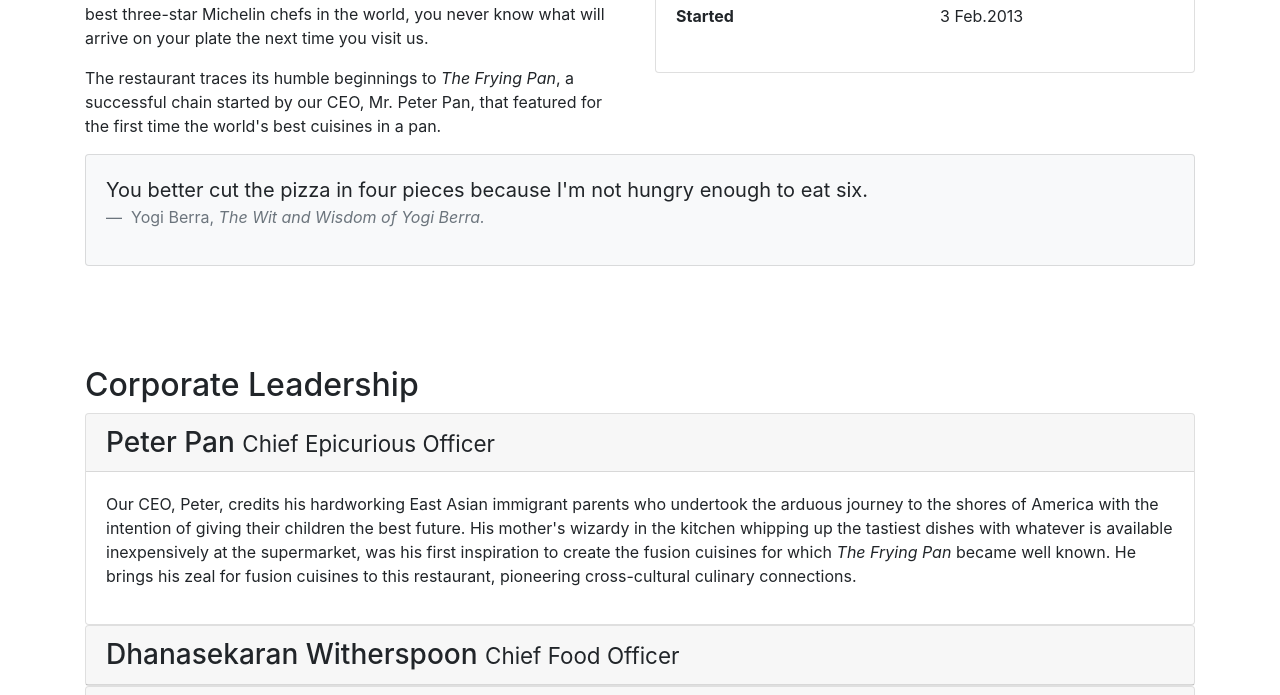
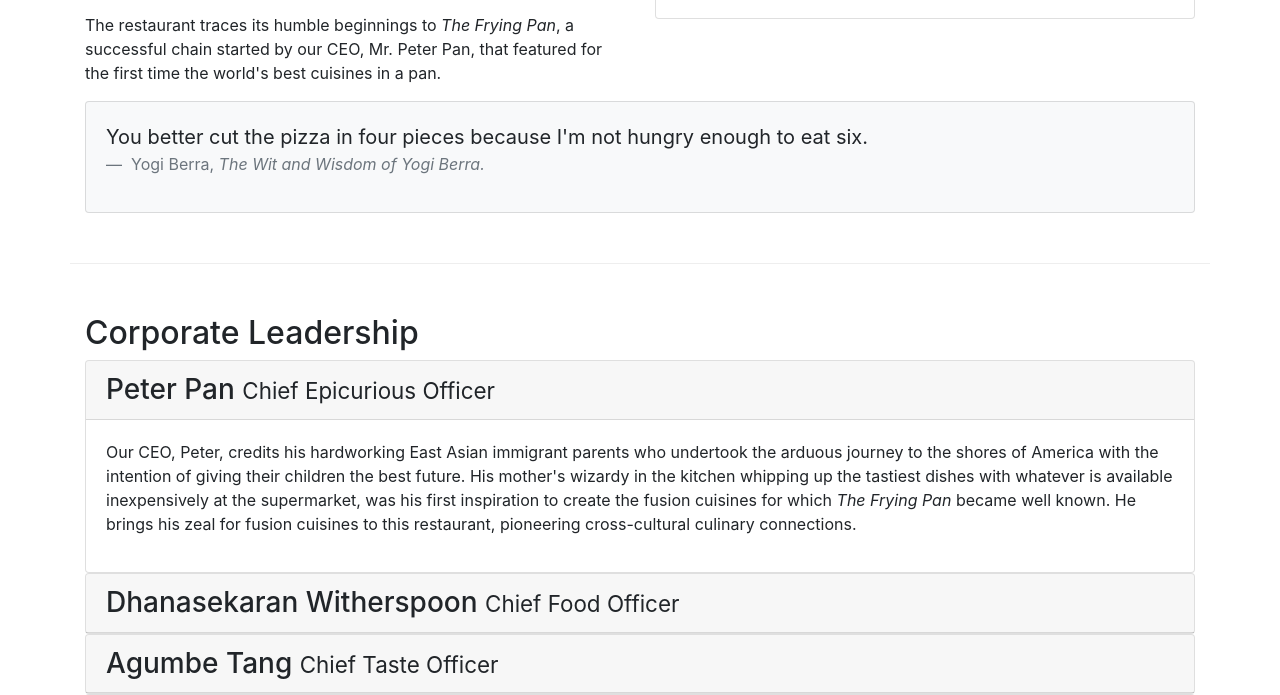
Before and after one commit to XinyiM/Bootstrap4Project, a website: page aboutus.html in a window 1280 px wide. Shown: the part 784-1479 px from the top of the page. Drawn offline with nearby package versions, Linux system fonts and the light colour scheme; files that its build step writes are made by us from their sources.

Commit message:
npm scripts part 2

```diff
--- a/aboutus.html
+++ b/aboutus.html
@@ -7,11 +7,14 @@
     <meta charset="utf-8">
     <meta name="viewport" content="width=device-width, initial-scale=1, shrink-to-fit=no">
     <meta http-equiv="x-ua-compatible" content="ie=edge">
-    <link rel="stylesheet" href="css/style.css">
+
+    <!-- build:css css/main.css -->
+    <link rel="stylesheet" href="css/style-old.css">
     <link rel="stylesheet" href="node_modules/bootstrap/dist/css/bootstrap.min.css">
-
     <link rel="stylesheet" href="node_modules/bootstrap/dist/css/bootstrap.min.css">
     <link rel="stylesheet" href="node_modules/font-awesome/css/font-awesome.min.css">
+    <!-- endbuild -->
+
 </head>
 
 <body>
@@ -254,10 +257,13 @@
            </div>
         </div>
     </footer>
+
+    <!-- build:js js/main.js -->
     <script src="node_modules/jquery/dist/jquery.slim.min.js"></script>
     <script src="node_modules/popper.js/dist/umd/popper.min.js"></script>
     <script src="node_modules/bootstrap/dist/js/bootstrap.min.js"></script>
     <script src="js/scripts.js"></script>
+    <!-- endbuild -->
 </body>
 
 </html>
```
Also changed, not shown: contactus.html (+6 -1 lines), index.html (+6 -0 lines), package.json (+11 -2 lines), 2 other files.
